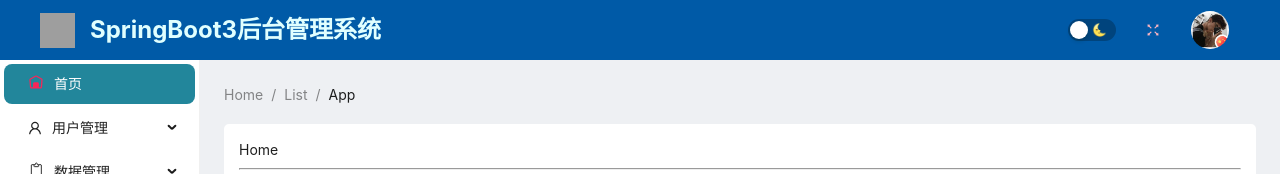
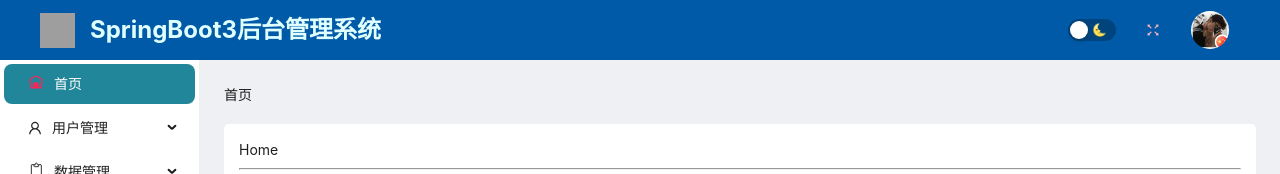
Before and after one commit to kobeyk/vite-react18-antd5-admin, a React (Vite) app: page /#/home in a window 1280 px wide. Shown: the top 174 px of the page. Built offline with nearby package versions, Linux system fonts and the light colour scheme; grey boxes are pictures that could not be loaded.

Commit message:
布局·面包屑组件业务完善

```diff
--- a/src/components/breadcrumb/index.tsx
+++ b/src/components/breadcrumb/index.tsx
@@ -1,9 +1,29 @@
-
+import GeneralUtils from "@/utils/general";
+import { Breadcrumb } from "antd";
+import sliderMenus from "@/routes/sliderMenus";
+import { useEffect, useState } from "react";
+import { useLocation } from "react-router-dom";
 /** 自定义面包屑，主要实现通过路由地址来反推菜单栏 */
 const BreadCrumb = () => {
-  return (
-    <div>BreadCrumb</div>
-  )
-}
+  const {pathname} = useLocation();
+  const [items,setItems] = useState<Array<any>>();
+  const flatMenus = GeneralUtils.getFlatMenuRoutes(sliderMenus);
+  useEffect(() => {
+    /** 首选我们拿到当前路由地址栏的pathname，然后构建数组 */
+    const routes = pathname.split("/").filter(Boolean)
+    let dataItems:any = [];
+    routes.map((rItem:any)=>{
+      flatMenus.map((mItem:any)=>{
+          /** 将路由pathname转换成对应的menuName */
+          if (rItem === mItem.name) {
+            dataItems.push({title:mItem.label})
+          }
+      })
+    })
+    setItems(dataItems)
+  },[pathname])
+
+  return <Breadcrumb separator=">" items={items}></Breadcrumb>;
+};
 
 export default BreadCrumb;
--- a/src/layout/index.tsx
+++ b/src/layout/index.tsx
@@ -1,9 +1,10 @@
-import { Breadcrumb, Layout } from "antd";
+import { Layout } from "antd";
 import LayoutHeader from "./layout-header";
 import LayoutSlider from "./layout-slider";
 import "./index.scss";
 
 import LayoutContent from "./layout-content";
+import BreadCrumb from "@/components/breadcrumb";
 const Layouts = () => {
   return (
     <Layout className="layout">
@@ -12,11 +13,7 @@
         <LayoutSlider />
         <Layout.Content className="content">
           <div className="content-breadcrumb">
-            <Breadcrumb>
-              <Breadcrumb.Item>Home</Breadcrumb.Item>
-              <Breadcrumb.Item>List</Breadcrumb.Item>
-              <Breadcrumb.Item>App</Breadcrumb.Item>
-            </Breadcrumb>
+            <BreadCrumb/>
           </div>
           <div className="content-container">
             <LayoutContent />
--- a/src/utils/general.ts
+++ b/src/utils/general.ts
@@ -1,3 +1,5 @@
+import Item from "antd/es/list/Item";
+
 export default class GeneralUtils {
   /**
    * 将函数做防抖处理,一般用于输入框 内容变动立即请求后端更新数据
@@ -53,4 +55,29 @@
     return formData;
   }
 
+  /**
+   * 获取扁平化的侧边栏路由列表
+   * @param menuItems  结构化的菜单路由对象
+   * @param arr 最终要返回的扁平化路由列表
+   * @returns []
+   */
+  static getFlatMenuRoutes = (menuItems: any,arr:any=[]) => {
+    let valid = menuItems instanceof Array
+    if (!valid) {
+      return []
+    }
+    menuItems.forEach((item:any)=>{
+      /** 这个地方得判断下,菜单项里面有可能是这种的{type: 'divider'} */
+      if (item.key) {
+        let name = item.key.split("/").filter(Boolean).join("")
+        arr.push({name:name,label:item.label})
+        /** 递归遍历路由的children */
+        if (item.children){
+          this.getFlatMenuRoutes(item.children,arr);
+        }
+      }
+    })
+    return [...arr];
+  }
+
 }
```
Also changed, not shown: 1 other file (tests, documents, lock files or other folders).
